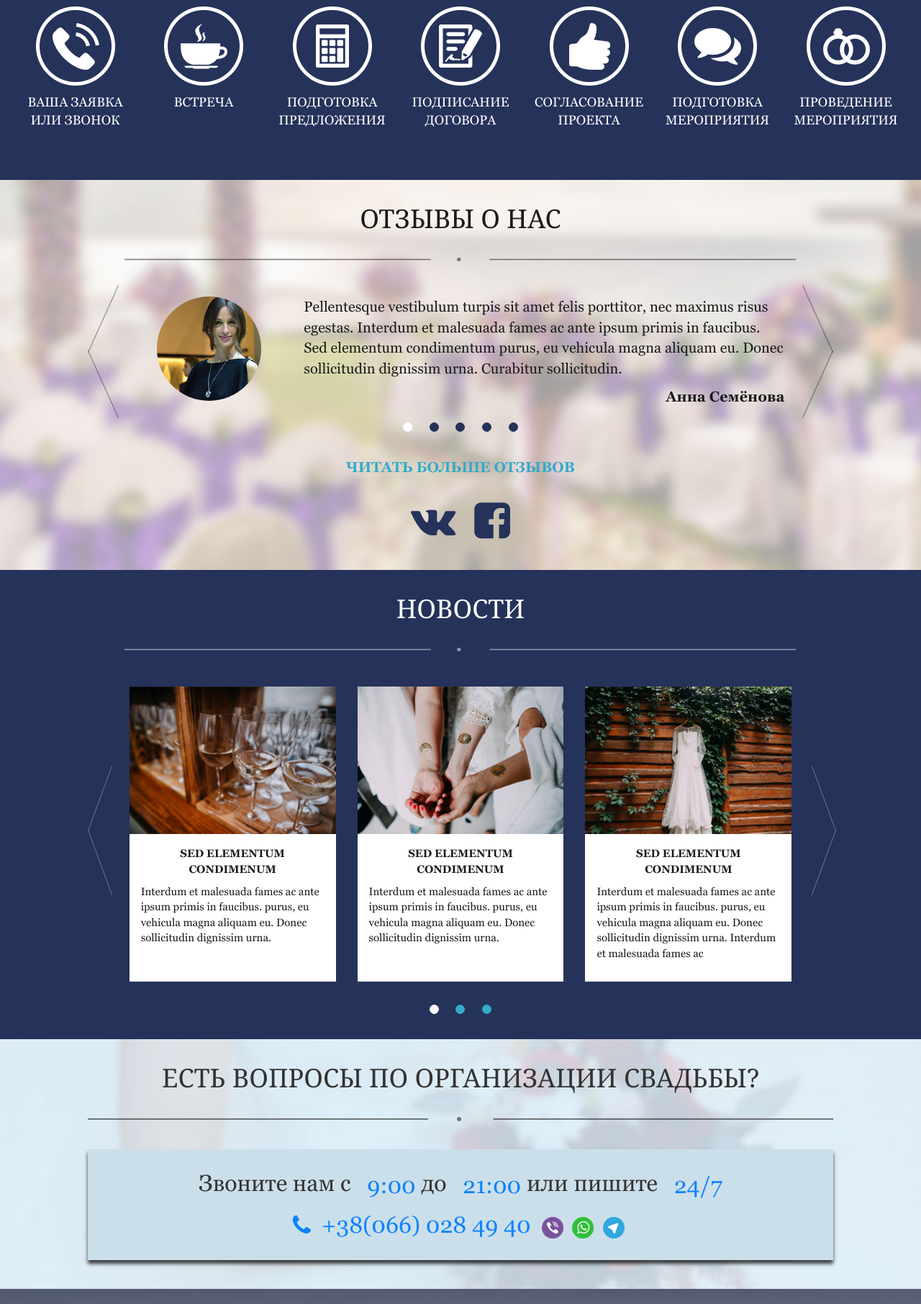
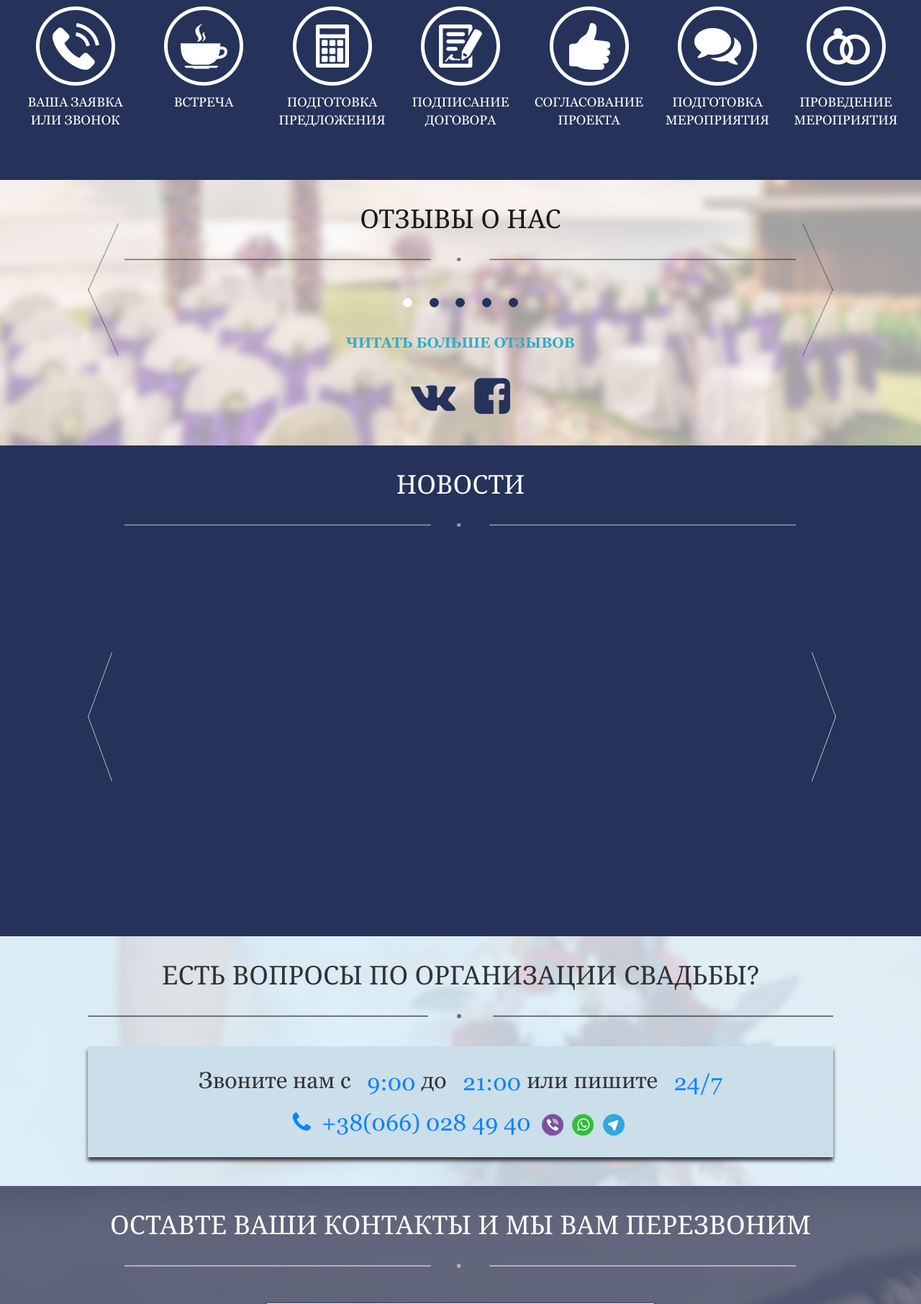
Before and after one commit to MishaAkulenko/konfiture, a PHP site: page / in a window 1280 px wide. Shown: the part 3832-5644 px from the top of the page at 72% size. Run offline with PHP 8.4, Linux system fonts and the light colour scheme; some libraries are stand-ins or nearby versions.

Commit message:
исправил карусели

```diff
--- a/index.html
+++ b/index.html
@@ -170,7 +170,7 @@
                     </div>
                     <div class="col-xs-12 col-sm-6 col-md-6 col-lg-6 wrapp">
                         <div class="inner organisation-wrapper">
-                            <a href=""><button>Подробнее</button></a>
+                            <!-- <a href=""><button>Подробнее</button></a> -->
                             <div class="hidden-content">
                                 <a href=""></a>
                                 <h3>Организация свадьбы</h3>
@@ -183,7 +183,7 @@
                     </div>
                     <div class="col-xs-12 col-sm-6 col-md-6 col-lg-6 wrapp">
                         <div class="inner coordination-wrapper">
-                            <a href=""><button>Подробнее</button></a>
+                            <!-- <a href=""><button>Подробнее</button></a> -->
                             <div class="hidden-content">
                                 <a href=""></a>
                                 <h3>Координация свадьбы</h3>
@@ -344,60 +344,22 @@
                             <img src="images/devider-black.png" alt="2">
                         </div>
                     </div>
-                    <div id="rewiews-carousel" class="carousel slide" data-ride="carousel">
+                    <div id="reviews-carousel" class="carousel slide" data-ride="carousel">
                         <div class="carousel-inner">
-                            <div class="item active">
-                                <div class="row">
-                                    <div class="col-xs-12 col-sm-3 col-md-3 col-lg-3">
-                                        <div class="circle-wrapp"><div>
-                                            <img src="images/rewiew/portrait-1.jpg" alt="">
-                                        </div></div>
-                                    </div>
-                                    <div class="col-xs-12 col-sm-9 col-md-9 col-lg-9 review">
-                                        <p>Pellentesque vestibulum turpis sit amet felis porttitor, nec maximus risus egestas. Interdum et malesuada fames ac ante ipsum primis in faucibus. Sed elementum condimentum purus, eu vehicula magna aliquam eu.  Donec sollicitudin dignissim urna. Curabitur sollicitudin.</p>
-                                        <p class="text-bold text-right">Анна Семёнова</p>
-                                    </div>
-                                </div>
-                            </div>
-                            <div class="item">
-                                <div class="row">
-                                    <div class="col-xs-12 col-sm-3 col-md-3 col-lg-3">
-                                        <div class="circle-wrapp"><div >
-                                            <img src="images/rewiew/portrait-2.jpg" alt="">
-                                        </div></div>
-                                    </div>
-                                    <div class="col-xs-12 col-sm-9 col-md-9 col-lg-9 review">
-                                        <p>Pellentesque vestibulum turpis sit amet felis porttitor, nec maximus risus egestas. Interdum et malesuada fames ac ante ipsum primis in faucibus. Sed elementum condimentum purus, eu vehicula magna aliquam eu.  Donec sollicitudin dignissim urna. Curabitur sollicitudin.</p>
-                                        <p class="text-bold text-right">Саша Алексеева</p>
-                                    </div>
-                                </div>
-                            </div>
-                            <div class="item">
-                                <div class="row">
-                                    <div class="col-xs-12 col-sm-3 col-md-3 col-lg-3">
-                                        <div class="circle-wrapp"><div >
-                                            <img src="images/rewiew/portrait-3.jpg" alt="">
-                                        </div></div>
-                                    </div>
-                                    <div class="col-xs-12 col-sm-9 col-md-9 col-lg-9 review">
-                                        <p>Pellentesque vestibulum turpis sit amet felis porttitor, nec maximus risus egestas. Interdum et malesuada fames ac ante ipsum primis in faucibus. Sed elementum condimentum purus, eu vehicula magna aliquam eu.  Donec sollicitudin dignissim urna. Curabitur sollicitudin.</p>
-                                        <p class="text-bold text-right">Меган Фокс</p>
-                                    </div>
-                                </div>
-                            </div>
+
                         </div>
-                        <a class="left carousel-control" href="#rewiews-carousel" data-slide="prev">
+                        <a class="left carousel-control" href="#reviews-carousel" data-slide="prev">
                         <img src="images/carousel-control-left.png" alt="">
                         </a>
-                        <a class="right carousel-control" href="#rewiews-carousel" data-slide="next">
+                        <a class="right carousel-control" href="#reviews-carousel" data-slide="next">
                         <img src="images/carousel-control-right.png" alt="1">
                         </a>
                         <ol class="carousel-indicators">
-                            <li data-target="#rewiews-carousel" data-slide-to="0" class="active"></li>
-                            <li data-target="#rewiews-carousel" data-slide-to="1"></li>
-                            <li data-target="#rewiews-carousel" data-slide-to="2"></li>
-                            <li data-target="#rewiews-carousel" data-slide-to="3"></li>
-                            <li data-target="#rewiews-carousel" data-slide-to="4"></li>
+                            <li data-target="#reviews-carousel" data-slide-to="0" class="active"></li>
+                            <li data-target="#reviews-carousel" data-slide-to="1"></li>
+                            <li data-target="#reviews-carousel" data-slide-to="2"></li>
+                            <li data-target="#reviews-carousel" data-slide-to="3"></li>
+                            <li data-target="#reviews-carousel" data-slide-to="4"></li>
                         </ol>
                     </div>
                     <p class="uppercase text-center text-bold">Читать больше отзывов</p>
@@ -415,88 +377,16 @@
                             <img src="images/devider.png" alt="2">
                         </div>
                     </div>
-                    <div id="news-carousel" class="carousel slide" data-ride="carousel">
-                        <div class="carousel-inner">
-                            <div class="item active">
-                                <div class="row">
-                                    <div class="col-xs-6 col-sm-4 col-md-4 col-lg-4">
-                                        <div class="inner">
-                                            <a href=""></a>
-                                            <div class="poster">
-                                                <img src="images/news/news-1.jpg" alt="1">
-                                            </div>
-                                            <div class="content-wrapp">
-                                                <p class="uppercase title-of-news">Sed elementum condimenum</p>
-                                                <p class="news-content">Interdum et malesuada fames ac ante ipsum primis in faucibus.  purus, eu vehicula magna aliquam eu. Donec sollicitudin dignissim urna.</p>
-                                            </div>
-                                        </div>
-                                    </div>
-                                    <div class="col-xs-6 col-sm-4 col-md-4 col-lg-4 second-column">
-                                        <div class="inner">
-                                            <a href=""></a>
-                                            <div class="poster">
-                                                <img src="images/news/news-2.jpg" alt="1">
-                                            </div>
-                                            <div class="content-wrapp">
-                                                <p class="uppercase title-of-news">Sed elementum condimenum</p>
-                                                <p class="news-content">Interdum et malesuada fames ac ante ipsum primis in faucibus.  purus, eu vehicula magna aliquam eu. Donec sollicitudin dignissim urna.</p>
-                                            </div>
-                                        </div>
-                                    </div>
-                                    <div class="col-xs-6 col-sm-4 col-md-4 col-lg-4 third-column">
-                                        <div class="inner">
-                                            <a href=""></a>
-                                            <div class="poster">
-                                                <img src="images/news/news-3.jpg" alt="1">
-                                            </div>
-                                            <div class="content-wrapp">
-                                                <p class="uppercase title-of-news">Sed elementum condimenum</p>
-                                                <p class="news-content">Interdum et malesuada fames ac ante ipsum primis in faucibus.  purus, eu vehicula magna aliquam eu. Donec sollicitudin dignissim urna. Interdum et malesuada fames ac</p>
-                                            </div>
-                                        </div>
-                                    </div>
-                                </div>
-                            </div>
-                            <div class="item">
-                                <div class="row">
-                                    <div class="col-xs-6 col-sm-4 col-md-4 col-lg-4">
-                                        <div class="inner">
-                                            <a href=""></a>
-                                            <div class="poster">
-                                                <img src="images/news/news-1.jpg" alt="1">
-                                            </div>
-                                            <div class="content-wrapp">
-                                                <p class="uppercase title-of-news">Sed elementum condimenum</p>
-                                                <p class="news-content">Interdum et malesuada fames ac ante ipsum primis in faucibus.  purus, eu vehicula magna aliquam eu. Donec sollicitudin dignissim urna.</p>
-                                            </div>
-                                        </div>
-                                    </div>
-                                    <div class="col-xs-6 col-sm-4 col-md-4 col-lg-4 second-column">
-                                        <div class="inner">
-                                            <a href=""></a>
-                                            <div class="poster">
-                                                <img src="images/news/news-2.jpg" alt="1">
-                                            </div>
-                                            <div class="content-wrapp">
-                                                <p class="uppercase title-of-news">Sed elementum condimenum</p>
-                                                <p class="news-content">Interdum et malesuada fames ac ante ipsum primis in faucibus.  purus, eu vehicula magna aliquam eu. Donec sollicitudin dignissim urna.</p>
-                                            </div>
-                                        </div>
-                                    </div>
-                                </div>
-                            </div>
+                    <div id="news-carousel" class="carousel" >
+                        <div class="left carousel-ctrl">
+                            <img src="images/carousel-control-left-white.png" alt="2">
                         </div>
-                        <a class="left carousel-control" href="#news-carousel" data-slide="prev">
-                        <img src="images/carousel-control-left-white.png" alt="">
-                        </a>
-                        <a class="right carousel-control" href="#news-carousel" data-slide="next">
-                        <img src="images/carousel-control-right-white.png" alt="1">
-                        </a>
-                        <ol class="carousel-indicators">
-                            <li data-target="#news-carousel" data-slide-to="0" class="active"></li>
-                            <li data-target="#news-carousel" data-slide-to="1"></li>
-                            <li data-target="#news-carousel" data-slide-to="2"></li>
-                        </ol>
+                        <div class="carousel-wrapper">
+                           <div class="carousel-items"></div>
+                        </div>
+                        <div class="right carousel-ctrl">
+                            <img src="images/carousel-control-right-white.png" alt="1">
+                        </div>
                     </div>
                 </div>
             </div>
--- a/less/style.less
+++ b/less/style.less
@@ -581,22 +581,22 @@
 			}
 		}
 
-		button {
-			height: 50px;
-			width: 200px;
-			margin: 110px auto;
-			background-color: #889bd3;
-			outline: none;
-			border: none;
-			color: #fff;
-			font-size: 20px;
-			padding: 0;
-			align-self: center;
-
-			@media (min-width: 769px) {
-				display: none;
-			}
-		}
+		// button {
+		// 	height: 50px;
+		// 	width: 200px;
+		// 	margin: 110px auto;
+		// 	background-color: transparent;
+		// 	outline: none;
+		// 	border: none;
+		// 	color: #000;
+		// 	font-size: 30px;
+		// 	padding: 0;
+		// 	align-self: center;
+
+		// 	@media (min-width: 769px) {
+		// 		display: none;
+		// 	}
+		// }
 
 		h3 {
 			color: #122151;
@@ -777,6 +777,10 @@
 		   margin: 0 20px;
 		   overflow: hidden;
 		   position:relative;
+
+		   @media (max-width: 480px) {
+				margin: 0 5px;
+			}
 		}
 		.carousel-items {
 		   width: 10000px;
@@ -985,7 +989,7 @@
 		}
 	}
 
-	#rewiews-carousel {
+	#reviews-carousel {
 		margin-bottom: 60px;
 
 		.carousel-inner {
@@ -1101,51 +1105,6 @@
 		color: #fff;
 	}
 
-	#news-carousel {
-		margin-bottom: 80px;
-
-		.carousel-inner {
-			display: flex;
-			justify-content: center;
-			align-items: center;
-
-			.item {
-				padding: 10px 58px 0;
-				width: 100%;
-
-				@media (max-width: 768px) {
-					padding: 10px 48px 0;
-				}
-
-				@media (max-width: 380px) {
-					padding: 10px 28px 0;
-				}
-
-				.row {
-					display: flex;
-					flex-wrap: wrap;
-
-					.col-lg-4 {
-						align-self: center;
-						max-height: 410px;
-						min-height: 410px;
-						height: 410px;
-						display: flex;
-
-						@media (max-width: 990px) {
-							width: 50%;
-						}
-
-						@media (max-width: 660px) {
-							width: 70%;
-							margin: 0 auto;
-						}
-
-						@media (max-width: 500px) {
-							width: 100%;
-							margin: 0 auto;
-						}
-
 	.inner {
 		background-color: #fff;
 		width: 100%;
@@ -1184,36 +1143,58 @@
 			}
 		}
 	}
-					}
-
-					.third-column {
-						@media (max-width: 990px) {
-							display: none;
-						}
-					}
-
-					.second-column {
-						@media (max-width: 660px) {
-							display: none;
-						}
-					}
-				}
-
-				p {
-					color: #1a1a1a;
-				}
-			}
-		}
-
-		.carousel-control {
+
+	#news-carousel {
+		margin-bottom: 80px;
+		width: 100%;
+		display: flex;
+
+		.carousel  {
+		   max-width: 1080px;
+		   margin: 50px auto;
+		   width:100%;
+		}
+		.carousel-wrapper {
+		   margin: 0 20px;
+		   overflow: hidden;
+		   position:relative;
+
+		   @media (max-width: 480px) {
+				margin: 0 5px;
+			}
+		}
+		.carousel-items {
+		   width: 10000px;
+		   position: relative;
+		}
+		.carousel-block {
+			float: left;
+			padding: 10px 10px 10px 10px;
+			max-height: 450px;
+			min-height: 450px;
+			height: 450px;
+			width: 350px;
+			display: flex;
+
+			@media (max-width: 480px) {
+				width: 300px;
+			}
+
+			@media (max-width: 360px) {
+				width: 250px;
+			}
+		}
+
+		.carousel-ctrl {
 			background-image: none !important;
 			display: flex;
 			align-items: center;
 			width: 30px;
+			cursor: pointer;
 
 			img {
 
-				@media (max-width: 400px) {
+				@media (max-width: 480px) {
 					width: 15px;
 					height: auto;
 				}
@@ -1238,13 +1219,6 @@
 				@media (max-width: 768px) {
 					margin: 0 5px;
 				}
-			}
-
-			.active {
-				background-color: #fff;
-				border-color: #fff;
-				width: 13px;
-				height: 13px;
 			}
 		}
 	}
--- /dev/null
+++ b/templates/about-us-tmpl.html
@@ -0,0 +1,2 @@
+<h3 class="uppercase" data-content="title">Lorem ipsum dolor</h3>
+<p data-content="content">Lorem ipsum dolor sit amet, consectetur adipiscing elit. Maecenas nec sem et ligula cursus hendrerit in in libero. Quisque vestibulum malesuada gravida. Duis id felis nibh. Quisque sit amet dolor purus. Vestibulum arcu nunc.</p>
```
Also changed, not shown: css/style.css (+104 -157 lines), script/script.js (+129 -29 lines), templates/news-preview-tmpl.html (added, +9 -0 lines), templates/review-tmpl.html (added, +11 -0 lines), dist/script.js, dist/style.css, images/rewiew/portrait-4.jpg (added), images/rewiew/portrait-5.jpg (added). Lines whose indentation alone changed are shown as unchanged.
